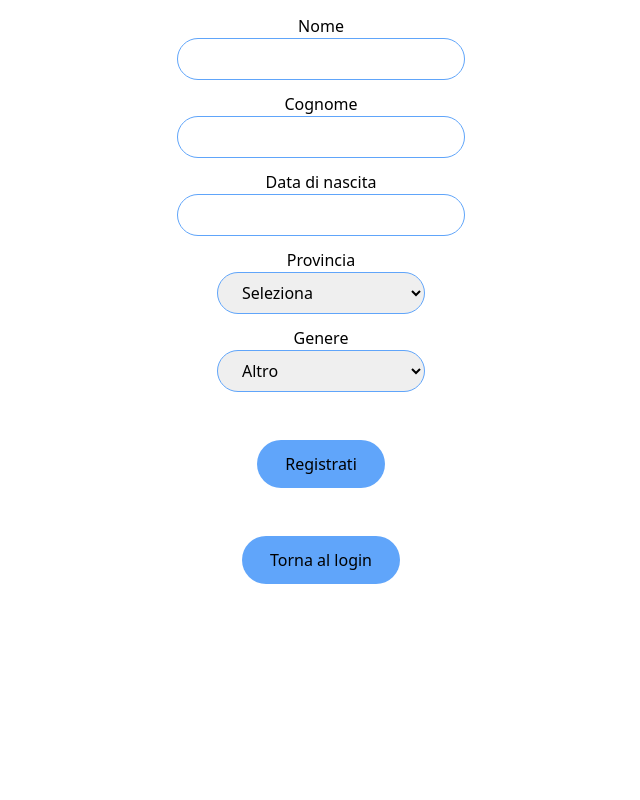
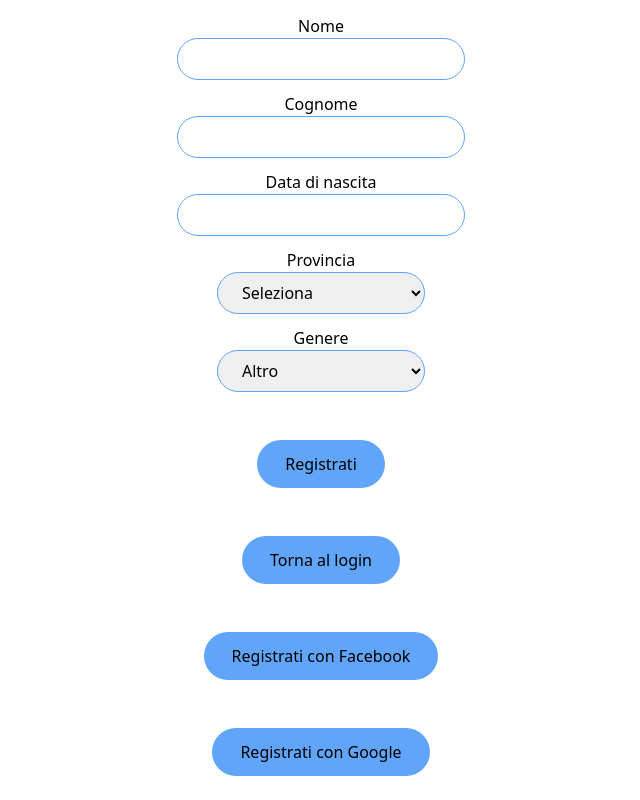
Before and after one commit to Bonis98/PRESTALOck, a Nuxt app in the folder frontend/: page /signup in a window 1280 px wide. Shown: the part 348-1148 px from the top of the page, without its empty margins (319-959 px from the left). Before the commit the page ends 956 px from the top, so only its background shows below. Built offline with nearby package versions, Linux system fonts and the light colour scheme.

Commit message:
frontend: added calls oauth2 not working

```diff
--- a/frontend/pages/signup.vue
+++ b/frontend/pages/signup.vue
@@ -62,6 +62,12 @@
       </div>
       <div class="mt-12">
         <Button text="Torna al login" @click="login()" />
+      </div>
+      <div class="mt-12">
+        <Button text="Registrati con Facebook" @click="facebook()" />
+      </div>
+      <div class="mt-12">
+        <Button text="Registrati con Google" @click="google()" />
       </div>
     </div>
   </div>
@@ -219,6 +225,12 @@ export default {
 
     login () {
       this.$router.push({ path: '/login' })
+    },
+    facebook () {
+      this.$router.push({ path: '/api/signinFacebook' })
+    },
+    google () {
+      this.$router.push({ path: '/api/signinGoogle' })
     }
   }
 }
```
